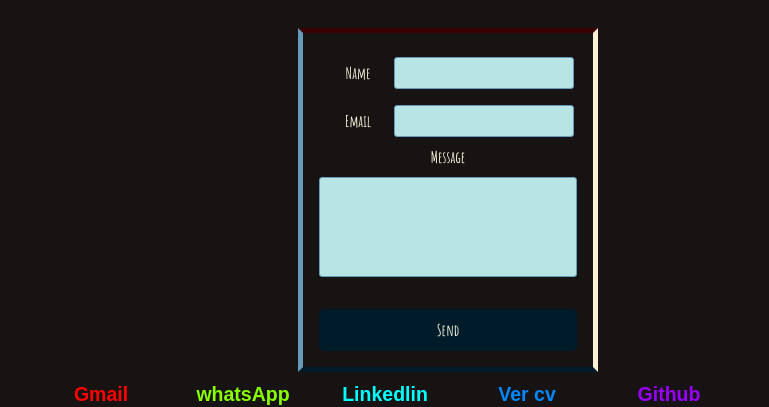
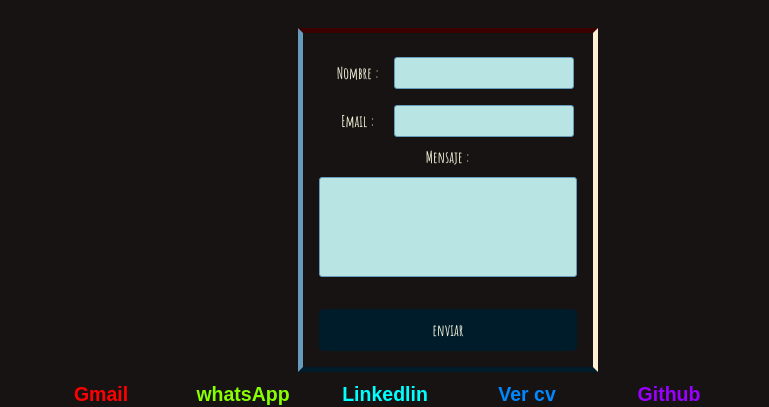
Before and after one commit to diegop1zarro/Portfolio, a React (Create React App) app: page / in a window 1280 px wide. Shown: the part 2225-2632 px from the top of the page, without its empty margins (192-961 px from the left). Built offline with nearby package versions, Linux system fonts and the light colour scheme; a web font is replaced by a local one.

Commit message:
cajita de comentarios

```diff
--- a/src/Components/About/About.css
+++ b/src/Components/About/About.css
@@ -88,4 +88,7 @@ font-size: 60px;
    .About h2{
         font-size: 45px;
     }
+    .About h2:hover{
+        font-size: 60px;
+    }
 }
--- a/src/Components/EmailJS/EmailJS.jsx
+++ b/src/Components/EmailJS/EmailJS.jsx
@@ -35,13 +35,13 @@ const handleInput = (e)=>{
 console.log(input)
   return (
     <form className='form' ref={form} onSubmit={sendEmail}>
-      <label>Name</label>
+      <label>Nombre :</label>
       <input type="text" name="user_name" onChange={e=>handleInput(e)} value={input.user_name} />
-      <label>Email</label>
+      <label>Email :</label>
       <input type="email" name="user_email" onChange={e=>handleInput(e)} value={input.user_email} />
-      <label>Message</label>
+      <label>Mensaje :</label>
       <textarea name="message" onChange={e=>handleInput(e)} value={input.message} />
-      <input type="submit" value="Send" />
+      <input type="submit" value="enviar" />
     </form>
   );
 };
```
